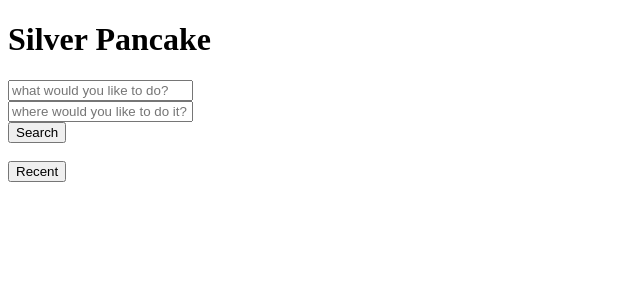
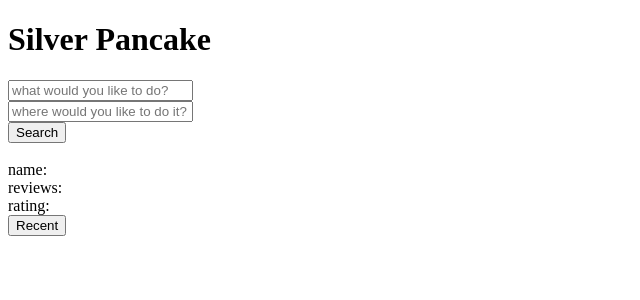
Before and after one commit to jr-gray/silver-pancake, a React app: page / in a window 1280 px wide. Shown: the top 300 px of the page, without its empty margins (0-640 px from the left). Built offline with nearby package versions, Linux system fonts and the light colour scheme; the HTML template or start-up script is replaced by a standard one.

Commit message:
Add styling

```diff
--- a/client/src/components/Suggestion.jsx
+++ b/client/src/components/Suggestion.jsx
@@ -16,9 +16,9 @@ class Suggestion extends React.Component {
             <p class="img__description">reviews: {this.props.suggestion.review_count}</p>
             <p class="img__description">rating: {this.props.suggestion.rating}</p>
           </div> */}
-          <div>{this.props.suggestion.name}</div>
-          <div>{this.props.suggestion.review_count}</div>
-          <div>{this.props.suggestion.rating}</div>
+          <div>name: {this.props.suggestion.name}</div>
+          <div>reviews: {this.props.suggestion.review_count}</div>
+          <div>rating: {this.props.suggestion.rating}</div>
         </div>
       </div>
     )
```
Also changed, not shown: 3 other files (tests, documents, lock files or other folders).
